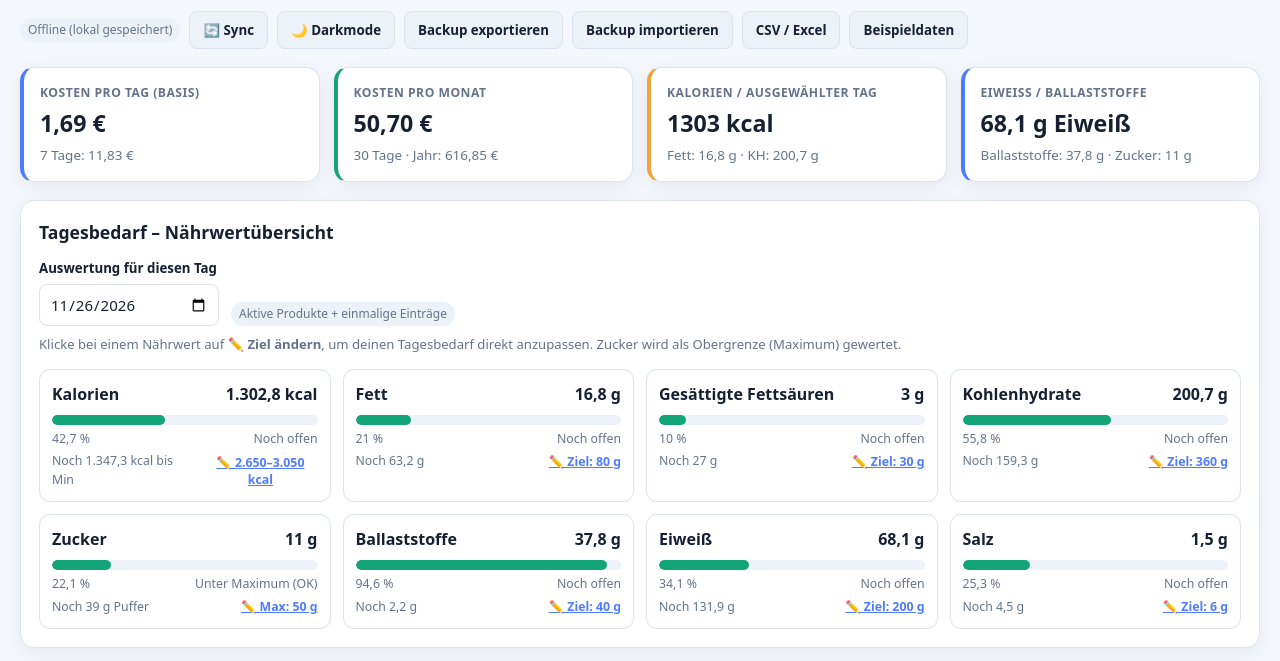
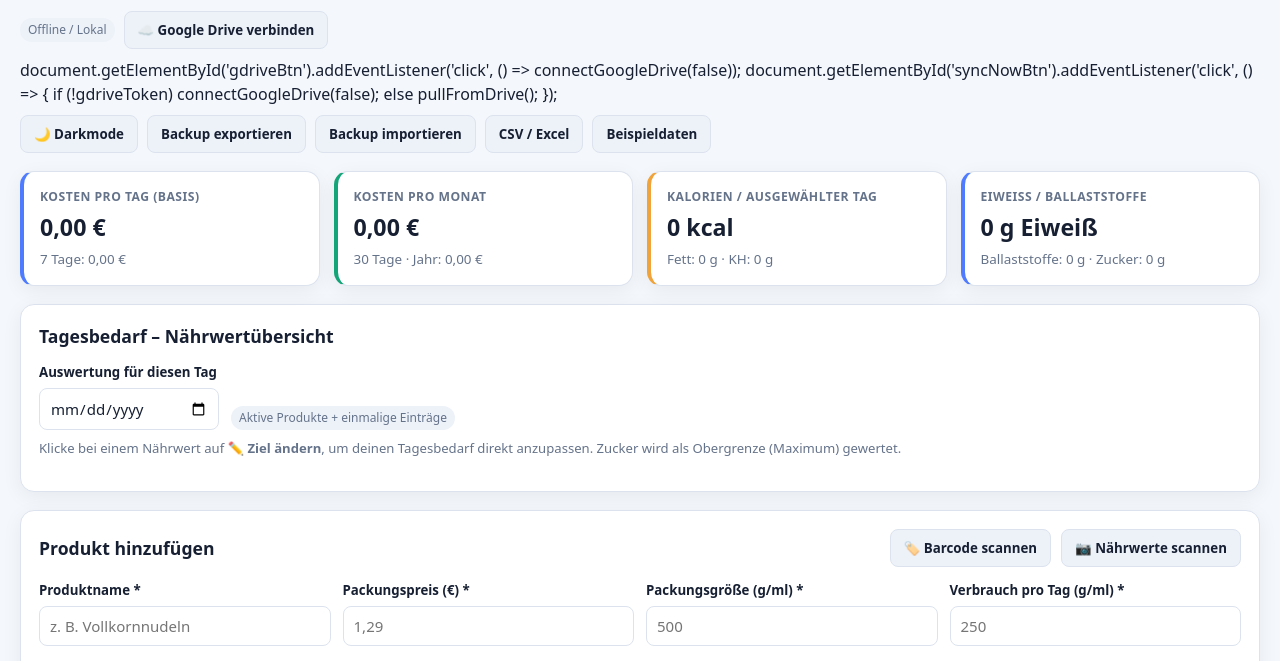
Before and after one commit to AndoreHL/Essensplaner, a plain HTML site: page index.html in a window 1280 px wide. Shown: the part 69-730 px from the top of the page. Drawn offline with Linux system fonts and the light colour scheme; no server answers; a script that the page names is missing.

Commit message:
Update index.html

```diff
--- a/index.html
+++ b/index.html
@@ -1,4 +1,3 @@
-
 <!doctype html>
 <html lang="de">
 <head>
@@ -64,6 +63,8 @@ footer{color:var(--muted);font-size:.78rem;margin:5px 0 22px}
 .ocr-status{font-size:.82rem;color:var(--primary);font-weight:600}
 @media(max-width:600px){body{padding:12px}.card{padding:14px}header{align-items:flex-start}.stat-value{font-size:1.25rem}.toolbar{width:100%}.toolbar button{flex:1}.date-row .form-group{flex:1}.nutrient-grid{grid-template-columns:1fr}}
 </style>
+<script async defer src="https://google.com"></script>
+
 </head>
 <body>
 <div class="container">
@@ -71,7 +72,13 @@ footer{color:var(--muted);font-size:.78rem;margin:5px 0 22px}
 <h1>🛒 Essens-, Kosten- & Nährwertplaner</h1>
 <div class="toolbar">
 <span class="badge" id="syncStatus">Offline / Lokal</span>
-<button class="secondary" id="syncNowBtn" type="button" title="Mit PC-Server abgleichen">🔄 Sync</button>
+<button class="secondary" id="gdriveBtn" type="button">☁️ Google Drive verbinden</button>
+document.getElementById('gdriveBtn').addEventListener('click', () => connectGoogleDrive(false));
+document.getElementById('syncNowBtn').addEventListener('click', () => {
+  if (!gdriveToken) connectGoogleDrive(false);
+  else pullFromDrive();
+});
+
 <button class="secondary" id="themeBtn" type="button">🌙 Darkmode</button>
 <button class="secondary" id="exportJsonBtn" type="button">Backup exportieren</button>
 <button class="secondary" id="importBtn" type="button">Backup importieren</button>
```
